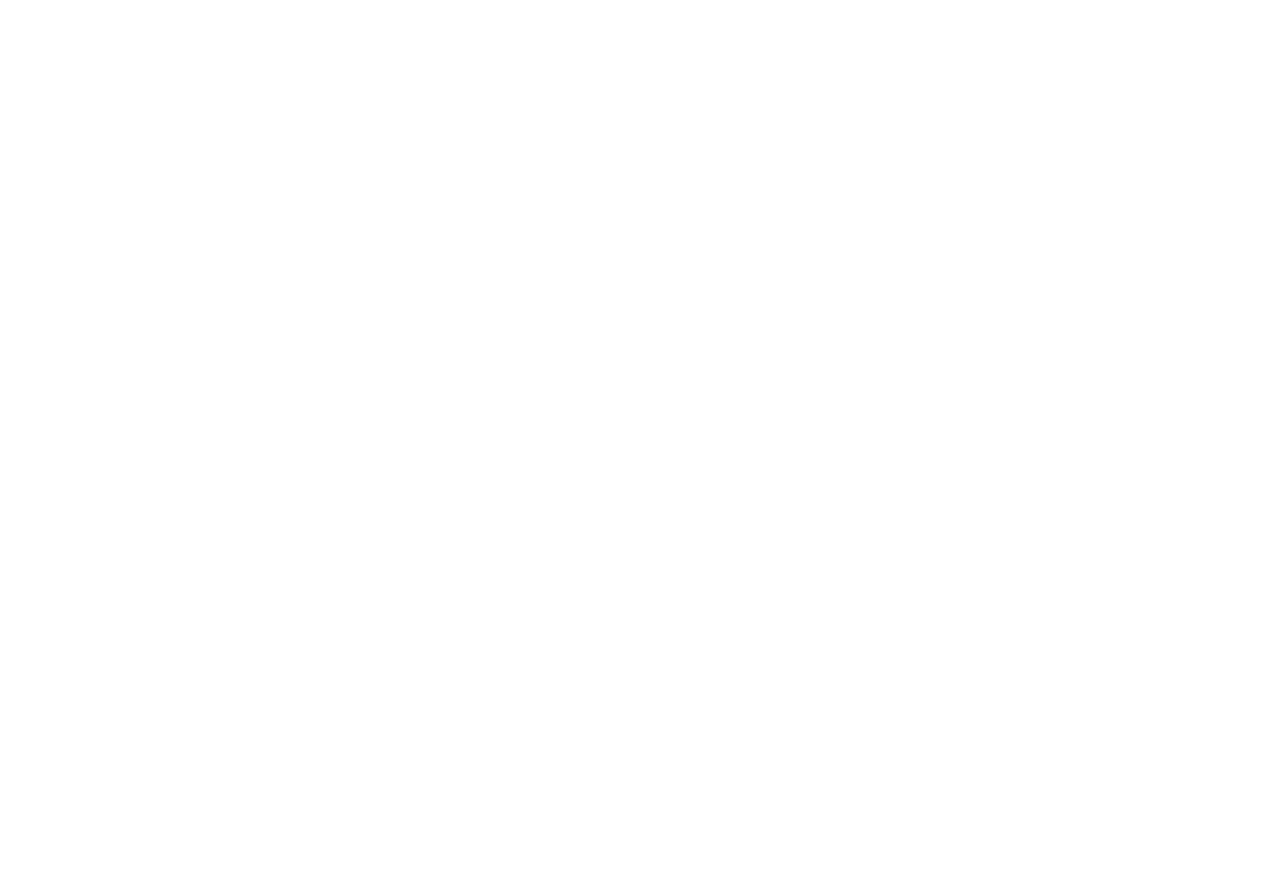
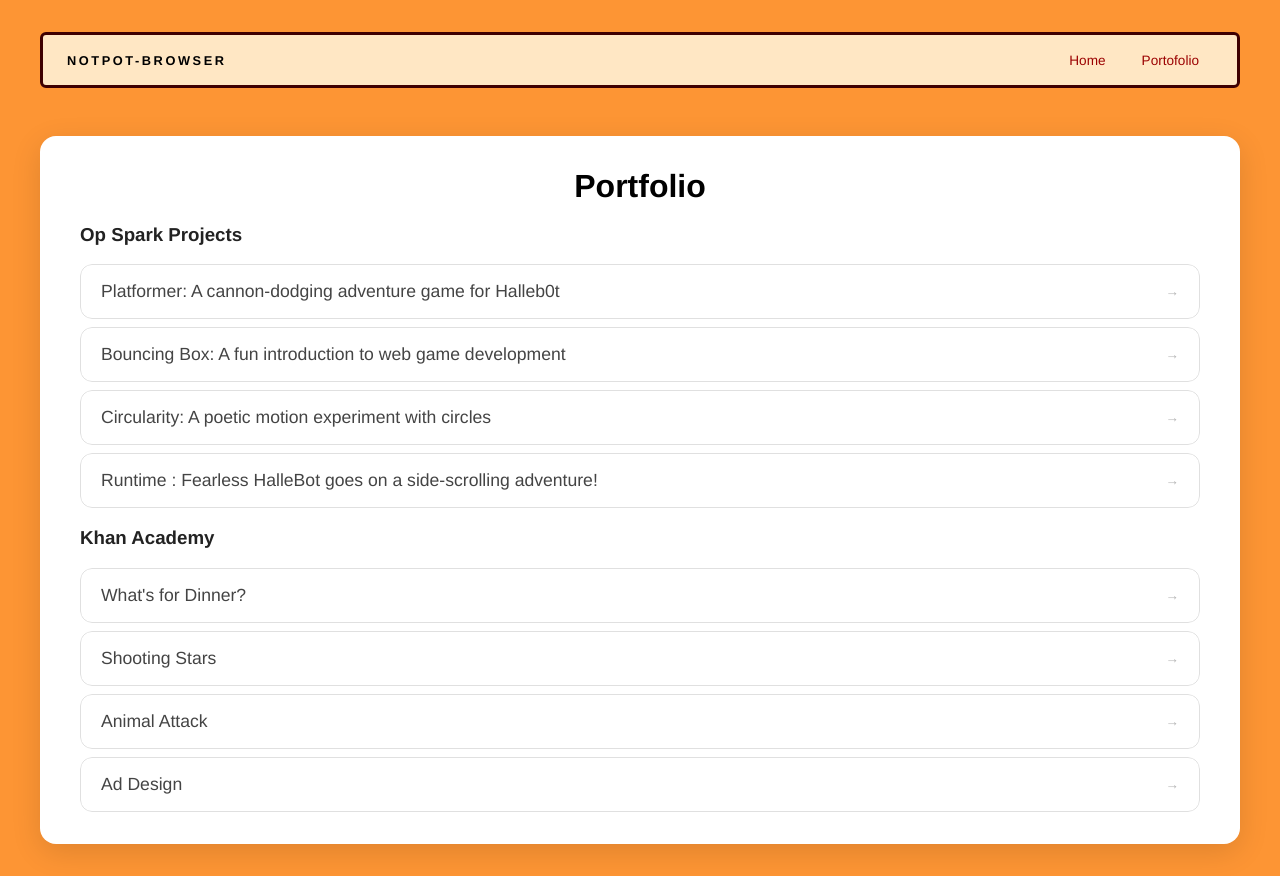
Before and after one commit to thomasbui1/thomasbui1.github.io, a plain HTML site: page portfolio.html in a window 1280 px wide. Before the commit the page ends 800 px from the top, so only its background shows below. Drawn offline with Linux system fonts and the light colour scheme.

Commit message:
add portfolio page to website

```diff
--- a/portfolio.html
+++ b/portfolio.html
@@ -0,0 +1,60 @@
+<!DOCTYPE html>
+<html>
+
+<head>
+  <title>NOTPOT-Browser</title>
+  <link rel="stylesheet" href="style.css" />
+</head>
+
+<body>
+  <!-- All content goes here -->
+  <div id="all-contents">
+    <nav>
+      <h1>NOTPOT-Browser</h1>
+      <ul id="nav-ul">
+        <li class="nav-li"><a href="index.html">Home</a></li>
+        <li class="nav-li"><a href="portfolio.html">Portofolio</a></li>
+      </ul>
+    </nav>
+
+    <main class="portfolio-main">
+      <div class="content">
+        <div class="portfolio-box">
+          <h1>Portfolio</h1>
+          <h3>Op Spark Projects</h3>
+          <ul class="portfolio" id="opspark">
+            <li>
+              <a href="fsd-projects/platformer/" target="_blank">Platformer: A cannon-dodging adventure game for Halleb0t</a>
+            </li>
+            <li>
+              <a href="fsd-projects/bouncing-box/" target="_blank">Bouncing Box: A fun introduction to web game development</a>
+            </li>
+            <li>
+              <a href="fsd-projects/circularity/" target="_blank">Circularity: A poetic motion experiment with circles</a>
+            </li>
+            <li>
+            <a href="fsd-projects/runtime/" target="_blank">Runtime : Fearless HalleBot goes on a side-scrolling adventure!</a>
+            </li>
+          </ul>
+          <h3>Khan Academy</h3>
+          <ul class="portfolio" id = "khan">
+            <li>
+              <a href="https://www.khanacademy.org/computer-programming/spin-off-of-project-whats-for-dinner/4961298938183680" target="_blank">What's for Dinner?</a>
+            </li>
+            <li>
+              <a href="https://www.khanacademy.org/computer-programming/live-and-learn/5135911907344384" target="_blank">Shooting Stars</a>
+            </li>
+            <li>
+              <a href="https://www.khanacademy.org/computer-programming/prophecy/5358973265231872" target="_blank">Animal Attack</a>
+            </li>
+            <li>
+            <a href="https://www.khanacademy.org/computer-programming/verity-ad/5172030384488448" target="_blank">Ad Design</a>
+            </li>
+          </ul>
+        </div>
+      </div>
+    </main>
+  </div>
+</body>
+
+</html>
--- a/style.css
+++ b/style.css
@@ -106,7 +106,7 @@
   object-fit: cover;
   display: block;
   border-radius: 10px;
-  filter: sepia(1) contrast(25);
+  filter: grayscale(110%) brightness(50%) contrast(1.2);
   box-shadow: 0 8px 30px rgba(0, 0, 0, 0.12);
   transition:
     filter 0.4s ease,
@@ -115,7 +115,7 @@
 }
 
 .sidebar-img:hover {
-  filter: sepia(0) contrast(20);
+  filter: grayscale(0%) brightness(100%) contrast(1.1);
   transform: translateY(-4px);
   box-shadow: 0 16px 40px rgba(0, 0, 0, 0.18);
 }
@@ -164,3 +164,85 @@
   background: #270000;
   color: #ffab66;
 }
+
+/* Portfolio styles */
+.content h1 {
+  color: black;
+}
+
+.portfolio {
+  list-style: none;
+  margin: 0;
+  padding: 0;
+  width: 100%;
+  display: flex;
+  flex-direction: column;
+  gap: 8px;
+}
+
+.portfolio li {
+  border-radius: 12px;
+  overflow: hidden;
+}
+
+.portfolio a {
+  display: flex;
+  justify-content: space-between;
+  align-items: center;
+  text-decoration: none;
+  color: #444;
+  padding: 16px 20px;
+  font-size: 1.1rem;
+  font-weight: 500;
+  background: #fff;
+  border: 1px solid #e0e0e0;
+  border-radius: 12px;
+  transition: background 0.25s ease, color 0.25s ease, transform 0.25s ease;
+}
+
+.portfolio a:hover {
+  background: #000;
+  color: #fff;
+  transform: translateX(4px);
+}
+
+.portfolio a::after {
+  content: "→";
+  font-size: 0.85rem;
+  opacity: 0.4;
+  transition: opacity 0.25s ease;
+  white-space: nowrap;
+}
+
+.portfolio a:hover::after {
+  opacity: 1;
+}
+
+.portfolio-main {
+  display: block;
+  min-height: auto;
+}
+
+.portfolio-box {
+  background: #ffffff;
+  padding: 32px 40px;
+  border-radius: 16px;
+  box-shadow: 0 8px 30px rgba(0, 0, 0, 0.12);
+  width: 100%;
+}
+
+.portfolio-box h1 {
+  text-align: center;
+  width: 100%;
+  margin: 0;
+}
+
+#opspark a:hover {
+  background: #90ee90;
+  color: #000;
+}
+
+#khan a:hover {
+  background: #4a90e2;
+  color: #fff;
+}
```
Also changed, not shown: index.html (+2 -2 lines), .github/images/horsingaround.png (added), .github/images/lead.png (added).
